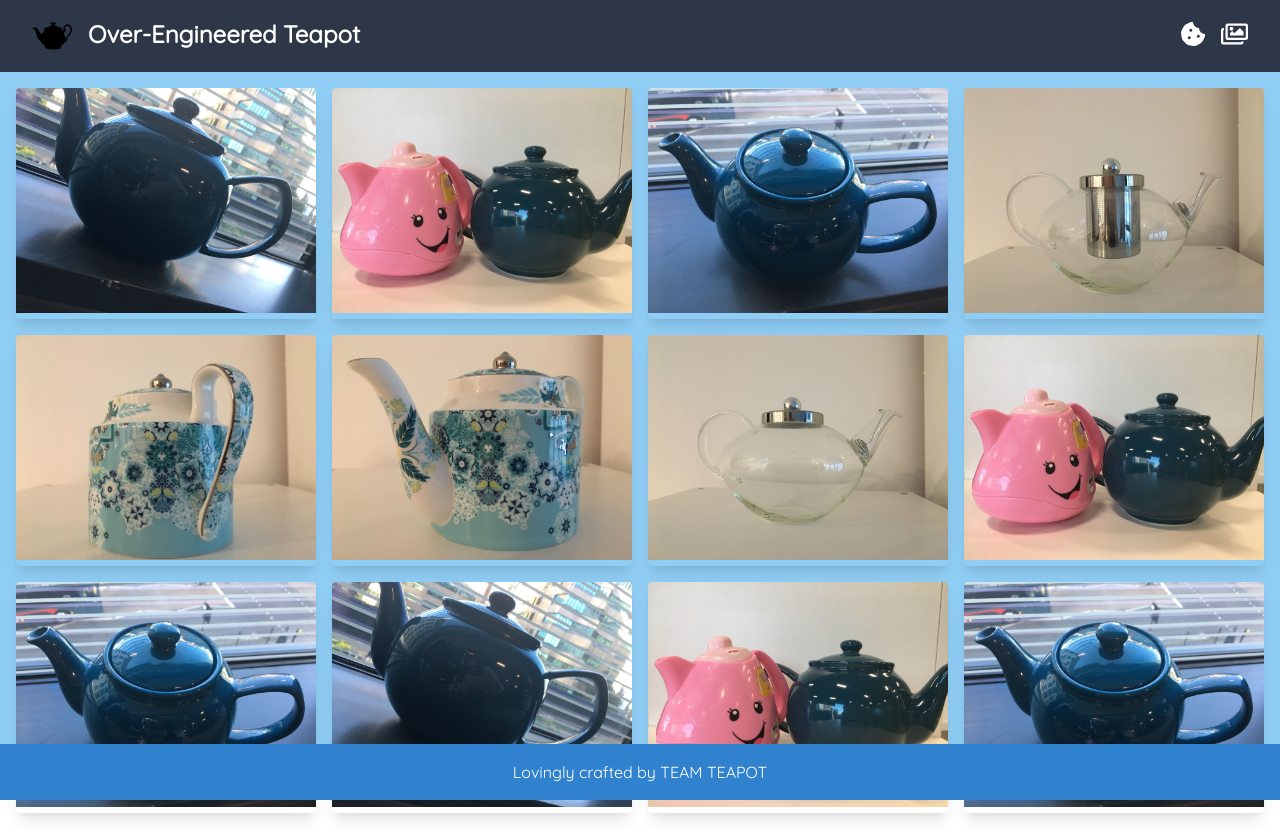
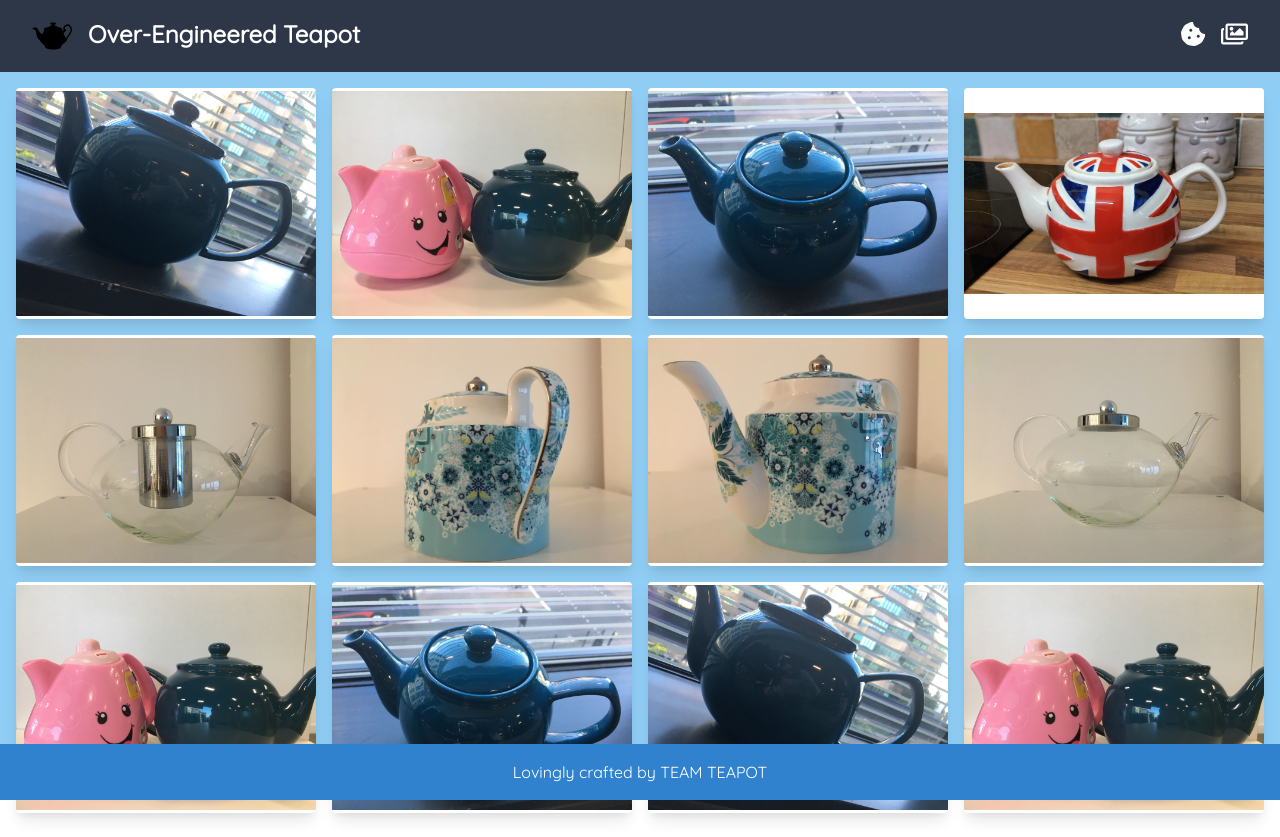
Before and after one commit to Team-Teapot/teapot-insta, a React (Create React App) app: page / in a window 1280 px wide. Built offline with nearby package versions, Linux system fonts and the light colour scheme; a small style sheet from the web is missing.

Commit message:
Add Richards teapot and make the white line of accessibility look deliberate

```diff
--- a/src/components/ImagePreview.js
+++ b/src/components/ImagePreview.js
@@ -17,7 +17,7 @@ export function ImagePreview({ src, alt, filter, inspiredId, setInspiredId }) {
   const inspired = inspiredId === uuid;
 
   return (
-    <div className="relative rounded shadow-lg overflow-hidden">
+    <div className="relative rounded shadow-lg overflow-hidden h-full bg-white">
       <button
         onMouseEnter={() => setClassName(filter)}
         onMouseLeave={() => setClassName("inkwell")}
--- a/src/components/InstaGallery.js
+++ b/src/components/InstaGallery.js
@@ -30,6 +30,15 @@ export function InstaGallery() {
           src="/Teapot_on_Windowsill.jpg"
           alt="Teapot on a windowsill"
           filter="gingham"
+          inspiredId={inspiredId}
+          setInspiredId={setInspiredId}
+        />
+      </GridItem>
+      <GridItem>
+        <ImagePreview
+          src="/Richards_Patriotic_Teapot.png"
+          alt="A teapot that is proud to be British"
+          filter="xpro2"
           inspiredId={inspiredId}
           setInspiredId={setInspiredId}
         />
@@ -105,15 +114,6 @@ export function InstaGallery() {
           setInspiredId={setInspiredId}
         />
       </GridItem>
-      <GridItem>
-        <ImagePreview
-          src="/Teapot_on_Windowsill.jpg"
-          alt="Teapot on a windowsill"
-          filter="xpro2"
-          inspiredId={inspiredId}
-          setInspiredId={setInspiredId}
-        />
-      </GridItem>
     </Grid>
   );
 }
```
Also changed, not shown: public/Richards_Patriotic_Teapot.png (added).
